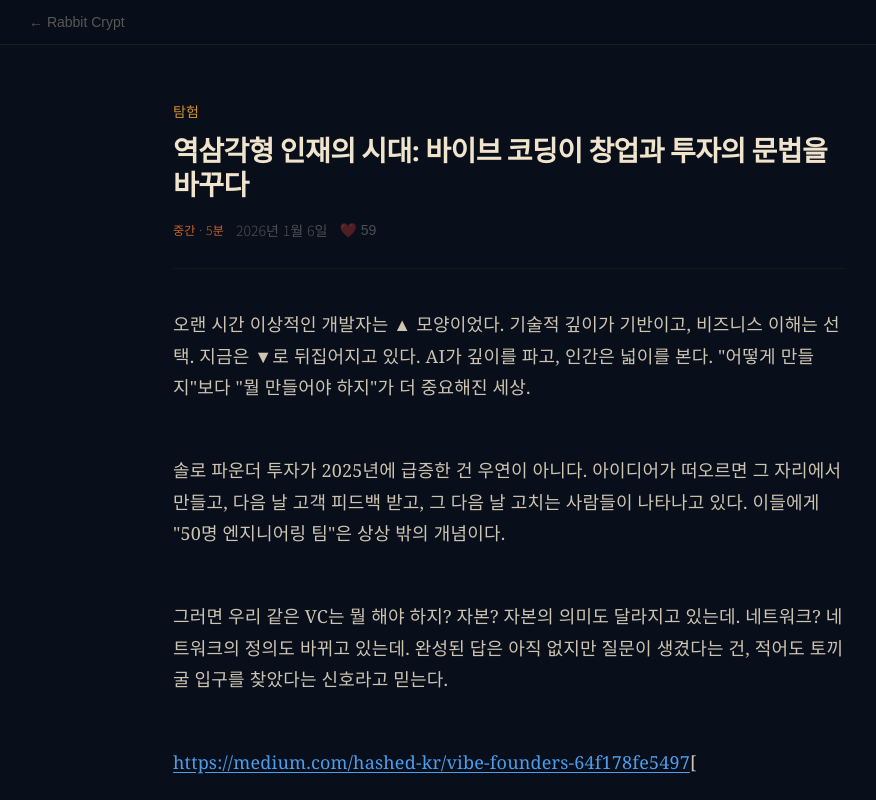
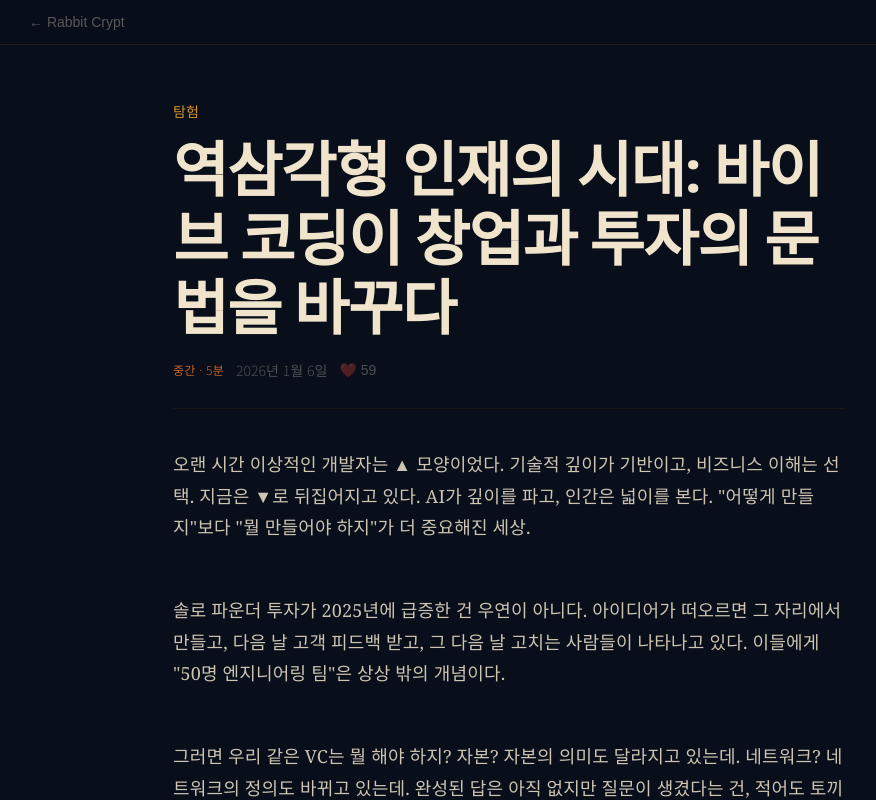
Before and after one commit to seojoonkim/rabbitcrypt, a Next.js app: page /posts/vibe-founders-era in a window 1280 px wide. Shown: the whole page, without its empty margins (131-1007 px from the left). Built offline with nearby package versions, Linux system fonts and the light colour scheme.

Commit message:
Force bigger title via inline style clamp(2.5rem, 5vw, 3.75rem)

```diff
--- a/app/posts/[slug]/page.tsx
+++ b/app/posts/[slug]/page.tsx
@@ -242,13 +242,14 @@ export default async function PostPage({ params }: PostPageProps) {
 
         {/* Title */}
         <h1
-          className="text-[2.75rem] sm:text-[3.75rem] font-bold"
+          className="font-bold"
           style={{
             fontFamily: "var(--font-display), var(--font-serif), 'Noto Serif KR', Georgia, serif",
             color: '#F0E4CC',
             marginBottom: '1.25rem',
-            lineHeight: '1.2',
+            lineHeight: '1.15',
             letterSpacing: '-0.02em',
+            fontSize: 'clamp(2.5rem, 5vw, 3.75rem)',
           }}
         >
           {post.title}
```
